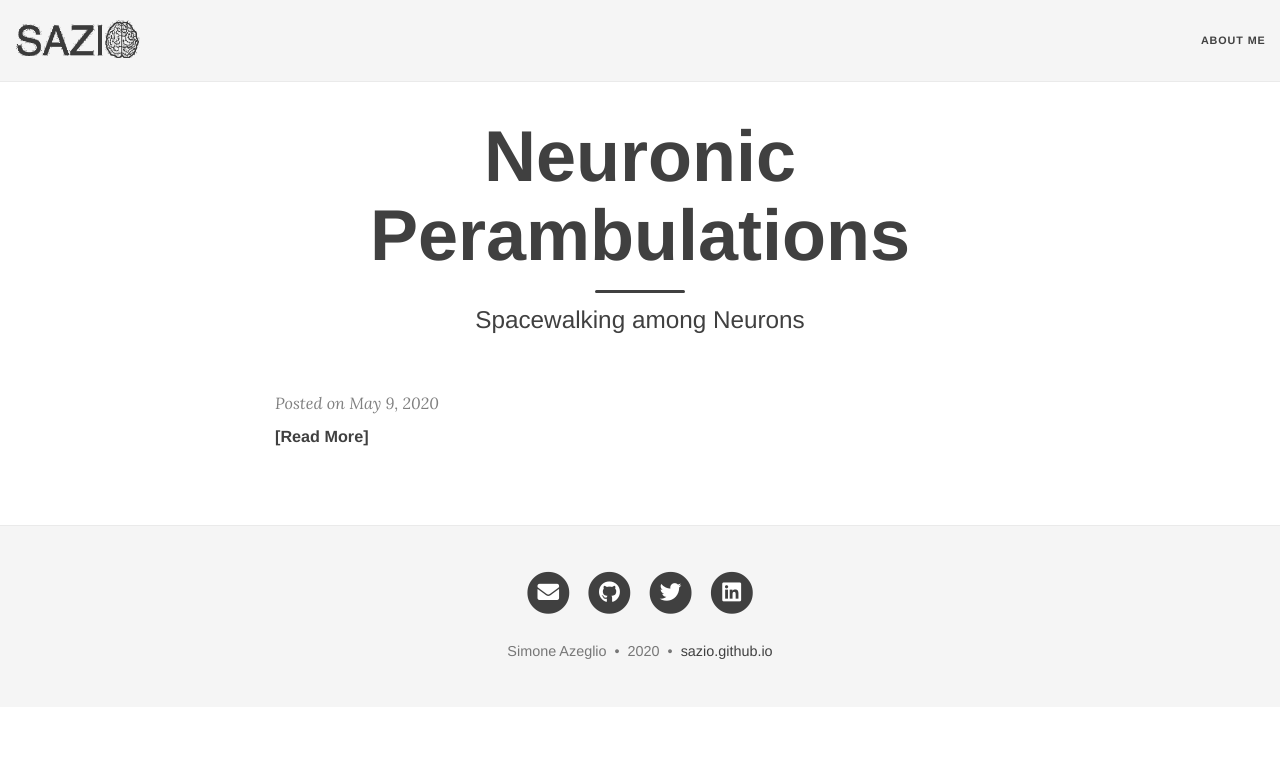
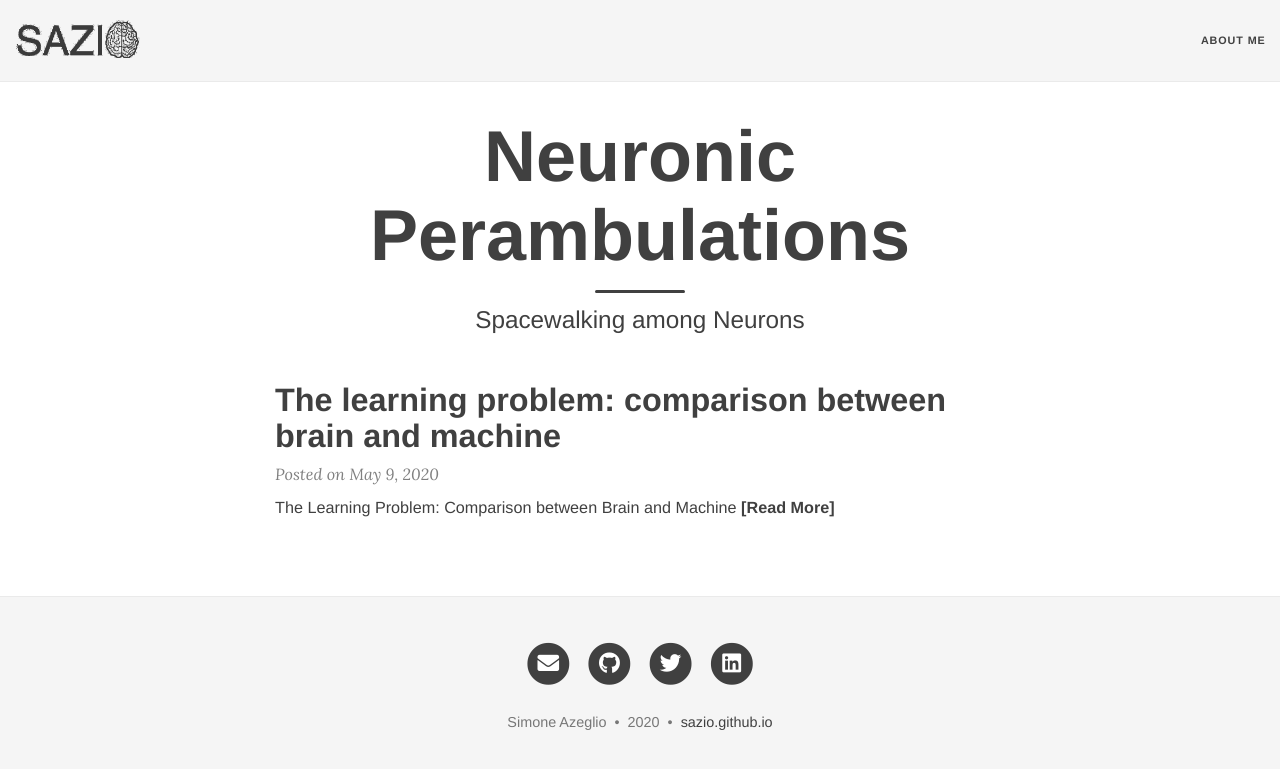
Before and after one commit to sazio/sazio___.github.io, a Jekyll site: the page built from index.html, in a window 1280 px wide. Shown: the top 769 px of the page. Built offline with Jekyll 4.4.1, drawn with Linux system fonts in a browser that asks for light colours; nearby versions of some CDN libraries; the list of posts is cut into pages by our own code; some of the changed lines change nothing that is shown.

Commit message:
Update 2020-05-09-The Learning Problem: Comparison between Brain and Machine.md

```diff
--- a/_posts/2020-05-09-The Learning Problem: Comparison between Brain and Machine.md
+++ b/_posts/2020-05-09-The Learning Problem: Comparison between Brain and Machine.md
@@ -1,8 +1,4 @@
 ---
-layout: post
-title: The Learning Problem: Comparison between Brain and Machine
-subtitle: Chapter 1: The Neuron & the Perceptron
-tags: [Neuroscience, Perceptron, Machine Learning]
 comments: true
 ---
 
```
